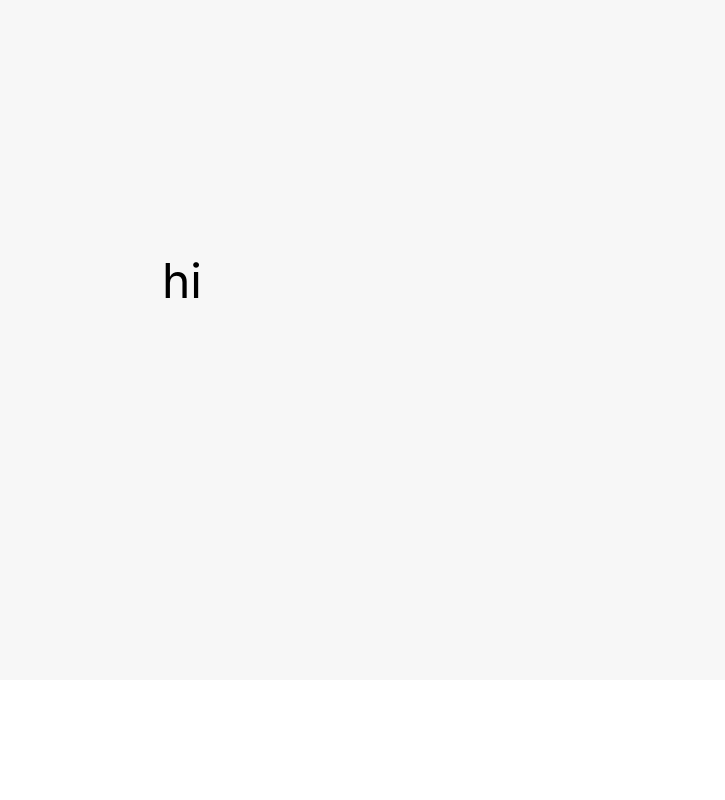
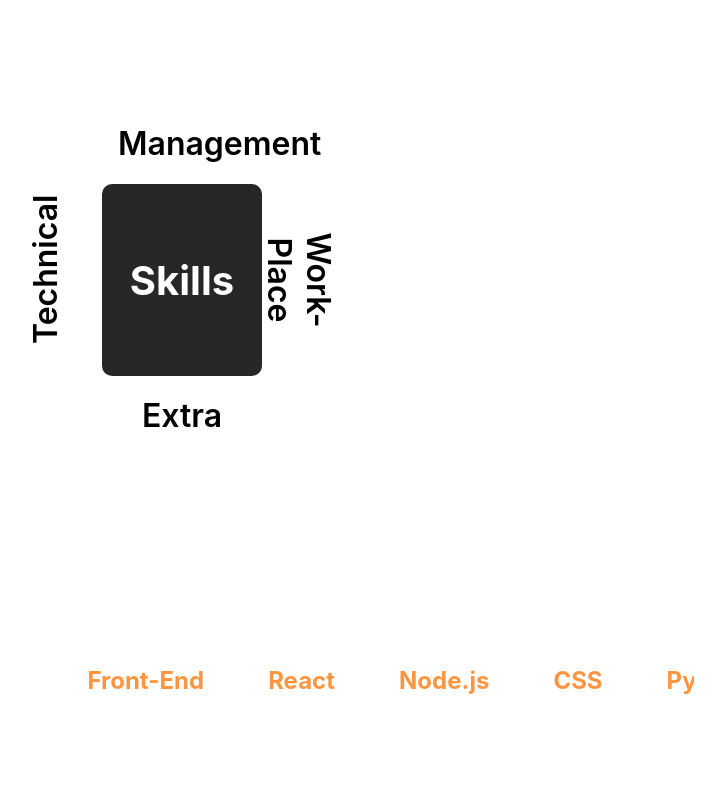
Before and after one commit to Pritesh2k/Bali-Website, a React (Create React App) app: page / in a window 1280 px wide. Shown: the part 920-1720 px from the top of the page, without its empty margins (458-1183 px from the left). Built offline with nearby package versions, Linux system fonts and the light colour scheme.

Commit message:
Remove skills and redo

```diff
--- a/src/Home/CSS/home.css
+++ b/src/Home/CSS/home.css
@@ -29,7 +29,7 @@
   }
 
   .section-2 {
-    background-color: #f7f7f7; /* Medium Sea Green */
+    background-color: #ffffff; /* Medium Sea Green */
   }
 
   .section-2 h1{
@@ -45,7 +45,7 @@
   }
 
   .section-4 {
-    background-color: #f7f7f7; /* Medium Purple */
+    background-color: #ffffff; /* Medium Purple */
   }
 
   .section-4 h1{
--- a/src/Home/CSS/skills.css
+++ b/src/Home/CSS/skills.css
@@ -0,0 +1,148 @@
+.skills-container {
+    width: 100dvw;
+    height: 100dvh; /* Adjust height as needed */
+    overflow: hidden;
+    background-color: #ffffff;
+    display: flex;
+    flex-direction: column;
+    justify-content: center;
+    align-items: center;
+  }
+
+  .skills-container .banner {
+    display: flex;
+    flex-direction: column;
+    justify-content: center;
+    align-items: center;
+    width: 10%; /* Set the width to 100% to be responsive */
+    height: 20dvh; /* Adjust height as needed */
+    background-color: rgb(39, 39, 39);
+    padding: 1rem;
+    border-radius: 10px;
+  }
+
+  .banner h1 {
+    color: #ffffff;
+    font-size: 2.5rem; /* Adjust size as needed */
+    margin: 0;
+  }
+
+  .carousel-container {
+    width: 80%; /* Adjusted for better responsiveness */
+    overflow: hidden;
+    position: absolute;
+    margin-bottom: -50rem;
+  }
+
+  .carousel {
+    display: flex;
+    white-space: nowrap;
+    animation: scroll 20s linear infinite;
+    align-items: center; /* Center items vertically */
+  }
+
+  .carousel-item {
+    flex: 0 0 auto;
+    margin-right: 2rem;
+    padding: 1rem;
+    border-radius: 10px;
+    display: flex;
+    align-items: center;
+    justify-content: center;
+  }
+
+  .carousel-item h2 {
+    font-size: 1.5rem;
+    color: rgb(255, 149, 63);
+  }
+
+  /* Infinite scroll animation */
+  @keyframes scroll {
+    0% {
+      transform: translateX(100%); /* Start the carousel offscreen */
+    }
+    100% {
+      transform: translateX(-100%); /* Scroll all the way to the left */
+    }
+  }
+
+  /* Duplicate items to create seamless infinite loop */
+  .carousel-container .carousel {
+    display: flex;
+    white-space: nowrap;
+  }
+
+  .carousel-container .carousel .carousel-item {
+    flex: 0 0 auto;
+    margin-right: 2rem;
+  }
+
+  /* Duplicate the skills by replicating them */
+  .carousel-container .carousel .carousel-item:nth-child(odd) {
+    animation-delay: -10s; /* Offset the second group to start right away */
+  }
+
+  .left-skill{
+    width: inherit;
+    height: 5%;
+    font-size: 2rem;
+    position: absolute;
+    margin-right: 17rem;
+    font-weight: 600;
+    transform: rotate(-90deg);
+  }
+
+  .left-skill:hover{
+    transition: 0.25s ease-in-out;
+    color: red;
+    letter-spacing: 0.1rem;
+    cursor: pointer;
+  }
+
+  .right-skill{
+    width: inherit;
+    height: 5%;
+    font-size: 2rem;
+    position: absolute;
+    margin-left: 17rem;
+    font-weight: 600;
+    transform: rotate(90deg);
+  }
+
+  .right-skill:hover{
+    transition: 0.25s ease-in-out;
+    color: rgb(0, 102, 255);
+    letter-spacing: 0.1rem;
+    cursor: pointer;
+  }
+
+  .up-skill{
+    width: inherit;
+    height: 5%;
+    font-size: 2rem;
+    position: absolute;
+    margin-top: -17rem;
+    font-weight: 600;
+  }
+
+  .up-skill:hover{
+    transition: 0.25s ease-in-out;
+    color: rgb(0, 145, 48);
+    cursor: pointer;
+  }
+
+  .down-skill{
+    width: inherit;
+    height: 5%;
+    font-size: 2rem;
+    position: absolute;
+    margin-top: 17rem;
+    font-weight: 600;
+  }
+
+  .down-skill:hover{
+    transition: 0.25s ease-in-out;
+    color: rgb(255, 145, 0);
+    letter-spacing: 0.1rem;
+    cursor: pointer;
+  }
--- a/src/Home/Main/Skills.js
+++ b/src/Home/Main/Skills.js
@@ -1,14 +1,41 @@
-import React from 'react'
-import '../CSS/skills.css'
+import React, { useState } from 'react';
+import '../CSS/skills.css';
 
-import Cloud from '../../Images/cloud.png'
+const skills = [
+    { name: 'Front-End', description: 'React JS' },
+    { name: 'React', description: 'Building dynamic UIs with React' },
+    { name: 'Node.js', description: 'Backend development with Node.js' },
+    { name: 'CSS', description: 'Styling with modern CSS techniques' },
+    { name: 'Python', description: 'Data analysis and automation with Python' },
+    { name: 'Git', description: 'Version control with Git and GitHub' },
+];
 
-function Skills() {
-  return (
-    <div>
-        <div className='card-container'>hi</div>
-    </div>
-  )
+export default function Skills() {
+    return (
+        <div className='skills-container'>
+            <div className='banner'>
+                <h1>Skills</h1>
+                <div className='left-skill'>Technical</div>
+                <div className='up-skill'>Management</div>
+                <div className='right-skill'>Work-Place</div>
+                <div className='down-skill'>Extra</div>
+            </div>
+
+            <div className='carousel-container'>
+                <div className='carousel'>
+                    {skills.map((skill, index) => (
+                        <div key={index} className='carousel-item'>
+                            <h2>{skill.name}</h2>
+                        </div>
+                    ))}
+                    {/* Duplicate items for seamless looping */}
+                    {skills.map((skill, index) => (
+                        <div key={`duplicate-${index}`} className='carousel-item'>
+                            <h2>{skill.name}</h2>
+                        </div>
+                    ))}
+                </div>
+            </div>
+        </div>
+    );
 }
-
-export default Skills
```
